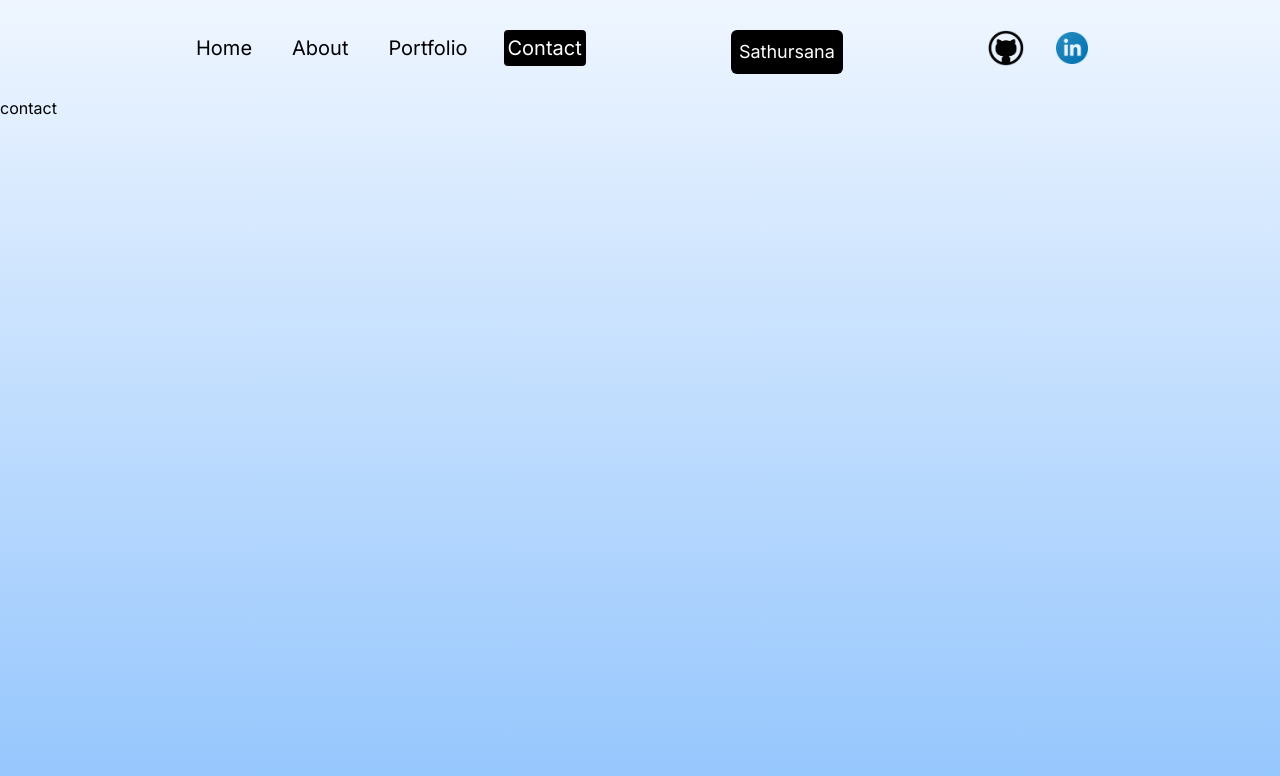
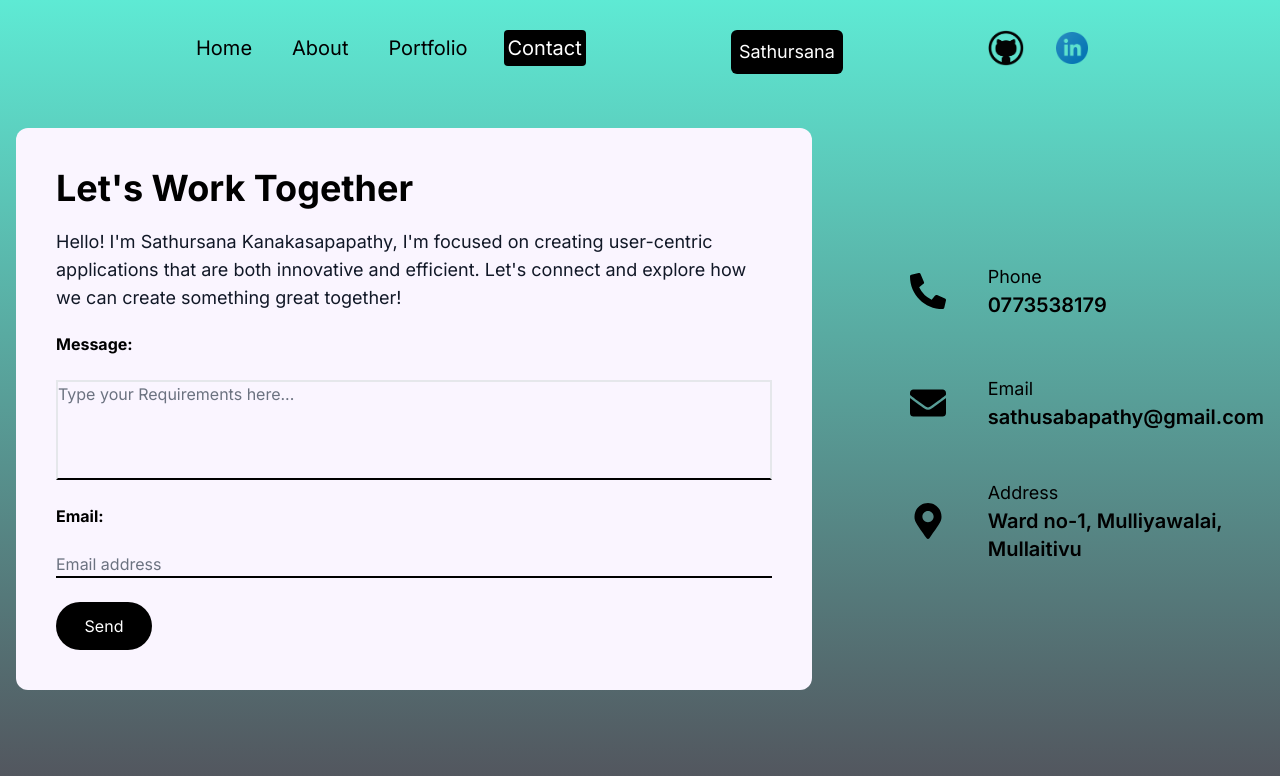
Before and after one commit to Sathursanak/portfolio, a Next.js app: page /contact in a window 1280 px wide. Shown: the top 776 px of the page. Built offline with nearby package versions, Linux system fonts and the light colour scheme.

Commit message:
finished contact page

```diff
--- a/app/contact/page.jsx
+++ b/app/contact/page.jsx
@@ -1,11 +1,145 @@
-"use client"
-import {motion} from "framer-motion";
-const page = () => {
+"use client";
+import { motion } from "framer-motion";
+import { useRef, useState } from "react";
+import emailjs from "@emailjs/browser";
+import { FaPhoneAlt, FaEnvelope, FaMapMarkerAlt } from "react-icons/fa";
+
+const info = [
+  {
+    icon: <FaPhoneAlt />,
+    title: "Phone",
+    description: "0773538179",
+  },
+  {
+    icon: <FaEnvelope />,
+    title: "Email",
+    description: "sathusabapathy@gmail.com",
+  },
+  {
+    icon: <FaMapMarkerAlt />,
+    title: "Address",
+    description: "Ward no-1, Mulliyawalai, Mullaitivu ",
+  },
+];
+
+const ContactPage = () => {
+  const [success, setSuccess] = useState(false);
+  const [error, setError] = useState(false);
+
+  const form = useRef();
+
+  const sendEmail = (e) => {
+    e.preventDefault();
+    setError(false);
+    setSuccess(false);
+
+    const formData = new FormData(form.current);
+    const mail = formData.get("user_email");
+    const message = formData.get("user_message");
+
+    if (!mail || !message) {
+      setError(true);
+      return;
+    }
+
+    emailjs
+      .sendForm(
+        process.env.NEXT_PUBLIC_SERVICE_ID,
+        process.env.NEXT_PUBLIC_TEMPLATE_ID,
+        form.current,
+        process.env.NEXT_PUBLIC_PUBLIC_KEY
+      )
+      .then(
+        () => {
+          setSuccess(true);
+          form.current.reset();
+        },
+        () => {
+          setError(true);
+        }
+      );
+  };
+
   return (
-    <motion.div className="h-full" initial ={{y:"-200vh"}} animate={{y:"0%"}} transition={{duration: 1}} >
-      contact
+    <motion.div
+      className="py-8"
+      initial={{ opacity: 0 }}
+      animate={{ opacity: 1 }}
+      transition={{ duration: 1 }}
+    >
+      <div className="container justify-center items-center mx-auto px-4 lg:w-full ">
+        <div className="flex flex-col lg:flex-row  gap-20">
+          {/* form container */}
+          <div className=" lg:w-[70%]">
+            <form
+              onSubmit={sendEmail}
+              ref={form}
+              className="bg-purple-50 rounded-xl flex flex-col gap-6 p-6 lg:p-10 justify-center"
+            >
+              <span>
+                <h3 className="text-2xl font-bold lg:text-4xl mb-4 lg:mb-5 ">
+                  Let's Work Together
+                </h3>
+                <p className="text-gray-900 mb-4 lg:mb-5 text-lg lg:text-xlg">
+                  Hello! I'm Sathursana Kanakasapapathy, I'm focused on creating
+                  user-centric applications that are both innovative and
+                  efficient. Let's connect and explore how we can create
+                  something great together!
+                </p>
+                <span className="font-bold">Message:</span>
+              </span>
+              <textarea
+                rows={4}
+                placeholder="Type your Requirements here..."
+                className="bg-transparent border-2 border-b-black outline-none resize-none placeholder:text-gray-500 text-sm lg:text-base"
+                name="user_message"
+              />
+              <span className="font-bold">Email: </span>
+              <input
+                name="user_email"
+                type="text"
+                placeholder="Email address"
+                className="bg-transparent border-b-2 border-b-black outline-none placeholder:text-gray-500 text-sm lg:text-base"
+              />
+              <button className="bg-black hover:bg-teal-500 text-white p-3 rounded-full w-24">Send</button>
+
+
+              {success && (
+                <span className="text-green-600 font-semibold text-sm lg:text-base">
+                  Your message has been sent successfully!
+                </span>
+              )}
+              {error && (
+                <span className="text-red-600 font-semibold text-sm lg:text-base">
+                  Something went wrong!
+                </span>
+              )}
+            </form>
+          </div>
+          {/* text container */}
+          <div className="flex-1 flex items-center justify-start ">
+            <ul className="flex flex-col gap-6 lg:gap-10">
+              {info.map((item, index) => {
+                return (
+                  <li key={index} className="flex items-center gap-4 lg:gap-6">
+                    <div className="w-[40px] h-[40px] lg:w-[72px] lg:h-[72px] bg-transparent text-black rounded-md flex items-center justify-center">
+                      <div className="text-2xl lg:text-4xl">{item.icon}</div>
+                    </div>
+                    <div className="flex-1">
+                      <p className="text-md lg:text-lg">{item.title}</p>
+                      <h3 className="text-base  font-semibold lg:text-xl">
+                        {item.description}
+                      </h3>
+                    </div>
+                  </li>
+                );
+              })}
+            </ul>
+          </div>
+        </div>
+      </div>
     </motion.div>
-  )
-}
+  );
+};
 
-export default page
+export default ContactPage;
--- a/app/page.tsx
+++ b/app/page.tsx
@@ -1,15 +1,20 @@
-"use client"
+"use client";
 import Image from "next/image";
-import {motion} from "framer-motion";
+import { motion } from "framer-motion";
+import Link from "next/link";
 
 const Homepage = () => {
   return (
-    <motion.div className="h-full" initial ={{y:"-200vh"}} animate={{y:"0%"}} transition={{duration: 1}} >
+    <motion.div
+      className="h-full"
+      initial={{ y: "-200vh" }}
+      animate={{ y: "0%" }}
+      transition={{ duration: 1 }}
+    >
       <div className="h-screen flex flex-col px-4 lg:flex-row sm:px-8 md:px-12 lg:px-20 xl:px-48">
         {/* Image Section */}
         <div className="h-1/2 lg:h-full lg:w-1/2 relative">
-        <Image src="/sathu2.png"alt="" fill className="object-contain"
-        />
+          <Image src="/sathu2.png" alt="" fill className="object-contain" />
         </div>
 
         {/* About Me Section */}
@@ -26,11 +31,17 @@ const Homepage = () => {
 
           {/* buttons */}
           <div className="flex gap-4 w-full justify-center lg:justify-start">
-          <button className="bg-black text-white px-4 py-2 rounded-lg ring-black hover:bg-gray-800 transition">
-            View My Work
+            <button className="bg-black text-white  hover:bg-white hover:text-black px-4 py-2 rounded-lg ring-black transition">
+              <a
+                href="/cv.pdf"
+                download="Sathursana_CV.pdf"
+                className="w-full h-full"
+              >
+                Download CV
+              </a>
             </button>
-          <button className="bg-white text-black px-4 py-2 rounded-lg ring-black hover:ring-gray-400 transition">
-            Contact Me
+            <button className="bg-black text-white  hover:bg-white hover:text-black px-4 py-2 rounded-lg ring-black transition">
+              <Link href="/contact">Contact Me</Link>
             </button>
           </div>
         </div>
--- a/app/portfolio/page.jsx
+++ b/app/portfolio/page.jsx
@@ -35,7 +35,7 @@ const projects = [
   {
     num: "03",
     category: " Individual Project",
-    title: "ChatMate — One-on-One Chat Web Application",
+    title: "ChatMate- One-on-One Chat Web Application",
     description: "Developed a real-time chat application for one-on-one communication, leveraging WebSocket for real-time data exchange.",
     stack: [{ name: "HTML" }, { name: "CSS" }, { name: "JavaScript" }, { name: "Spring Boot" }, { name: "WebSocket" }],
     img: "/project1.jpg",
@@ -45,7 +45,7 @@ const projects = [
   {
     num: "04",
     category: " Group Project",
-    title: "Nook — Real-Time Housing Application",
+    title: "Nook- Real-Time Housing Application",
     description: "Contributed to the frontend development of a mobile application that simplifies housing searches for university students with features like room value estimation and virtual tours.",
     stack:  [{ name: "React Native" }, { name: "Spring Boot" }, { name: "MongoDB" }],
     img: "/project1.jpg",
@@ -55,7 +55,7 @@ const projects = [
   {
     num: "05",
     category: " Group Project",
-    title: "Moodwave — Music and Emotion Analysis",
+    title: "Moodwave- Music and Emotion Analysis",
     description: "Worked on frontend development of a web application for analyzing music and synchronizing emotion markers based on beat detection.",
     stack: [{ name: "HTML" }, { name: "CSS" }, { name: "JavaScript" }, { name: "PHP" }, { name: "MySQL" }],
     img: "/project1.jpg",
@@ -65,7 +65,7 @@ const projects = [
   {
     num: "06",
     category: " Group Project",
-    title: "SweetSlice — Custom Cake Ecommerce Website",
+    title: "SweetSlice- Custom Cake Ecommerce Website",
     description: "Collaborated on building an ecommerce website that enables users to order custom cakes online with various personalization options.",
     stack: [{ name: "MongoDB" }, { name: "Express.js" }, { name: "React.js" }, { name: "Vite" }, { name: "Node.js" }],
     img: "/project1.jpg",
@@ -120,7 +120,7 @@ const page = () => {
               <p className="">{project.description}</p>
 
               {/* stack */}
-              <ul className="flex gap-4 text-sm text-blue-900">
+              <ul className="flex gap-4 text-sm text-green-100">
                 {project.stack.map((item, index) => {
                   return (
                     <li key={index} className=" text-xl text-accent">
@@ -171,7 +171,7 @@ const page = () => {
             >
               {projects.map((project, index) => (
                 <SwiperSlide key={index} className="w-full">
-                  <div className="h-[460px] relative group flex justify-center items-center bg-blue-500">
+                  <div className="h-[460px] relative group flex justify-center items-center bg-teal-500">
                   <img
                       src={project.img}
                       alt={project.title}
--- a/components/transitionProvider.jsx
+++ b/components/transitionProvider.jsx
@@ -10,7 +10,9 @@ const TransitionProvider = ({ children }) => {
     <AnimatePresence mode="wait">
       <div
         key={pathName}
-        className="w-screen h-full bg-gradient-to-b from-blue-50 to-blue-300"
+        className="w-screen h-full bg-gradient-to-b from-teal-300 to-zinc-600"
+
+
       >
         <motion.div
           className="h-screen w-screen fixed bg-black  z-40"
--- a/package.json
+++ b/package.json
@@ -9,6 +9,7 @@
     "lint": "next lint"
   },
   "dependencies": {
+    "@emailjs/browser": "^4.4.1",
     "@next/swc-win32-x64-msvc": "^15.1.2",
     "@radix-ui/react-tooltip": "^1.1.6",
     "framer-motion": "^11.15.0",
```
Also changed, not shown: app/about/page.jsx (+18 -13 lines), 2 other files (tests, documents, lock files or other folders). Lines whose indentation alone changed are shown as unchanged.
